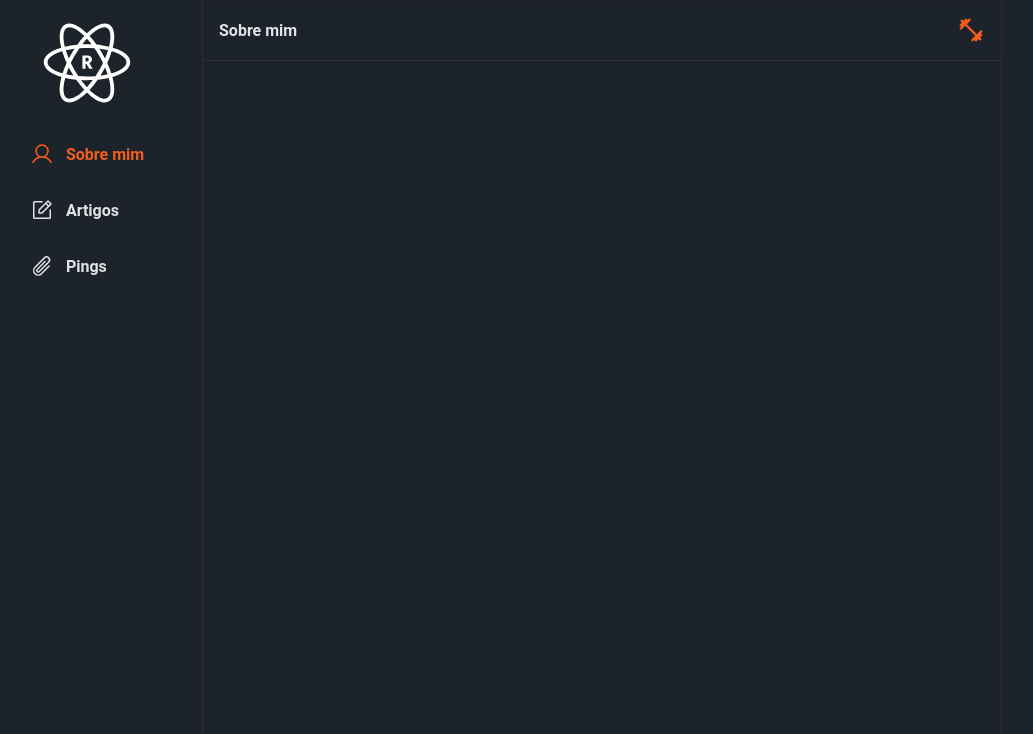
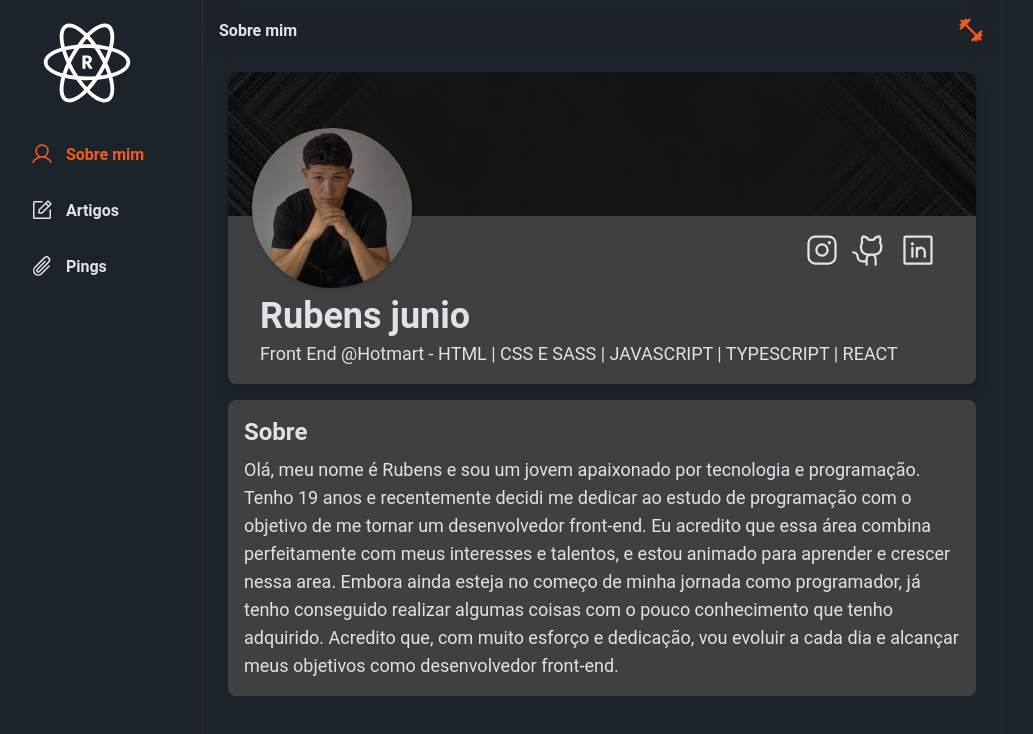
Before and after one commit to Rubensjuniors/app-blog, a Next.js app: page / in a window 1280 px wide. Shown: the top 734 px of the page, without its empty margins (153-1186 px from the left). Built offline with nearby package versions, Linux system fonts and the light colour scheme; a web font is replaced by a local one.

Commit message:
feat: adicionado cardes de profile e about na page sobre-mim

```diff
--- a/src/app/(pages)/artigos/page.tsx
+++ b/src/app/(pages)/artigos/page.tsx
@@ -1,5 +1,5 @@
 import React from 'react'
 
-const Artigos = () => <div>Artigos</div>
+const Artigos = () => <div className="mt-32 text-center text-4xl">Em breve</div>
 
 export default Artigos
--- a/src/app/(pages)/pings/page.tsx
+++ b/src/app/(pages)/pings/page.tsx
@@ -1,5 +1,5 @@
 import React from 'react'
 
-const Pings = () => <div>Pings</div>
+const Pings = () => <div className="mt-32 text-center text-4xl">Em breve</div>
 
 export default Pings
--- a/src/app/page.tsx
+++ b/src/app/page.tsx
@@ -1,7 +1,73 @@
-const Home = () => (
+import Image from 'next/image'
+
+import Card from '@/components/basic/Card'
+import Icon from '@/components/basic/Icons'
+
+import bannerProfile from '../../public/assets/img/photos/banner.jpeg'
+import photoProfile from '../../public/assets/img/photos/Photo_three.jpg'
+
+const About = () => (
   <>
-    <div></div>
+    <section className="mt-3 flex flex-col items-center gap-4 sm:px-4">
+      <Card classNames="drop-shadow-lg">
+        <div className="relative flex w-full justify-start">
+          <Image
+            className="h-32 w-[748px] object-cover sm:h-36 sm:rounded-t-lg"
+            src={bannerProfile}
+            alt="banner"
+          />
+          <div className="absolute top-16 ml-3 h-28 w-28 sm:top-14 sm:ml-6 sm:h-40 sm:w-40">
+            <Image
+              className="h-full w-full rounded-full object-cover shadow-md"
+              src={photoProfile}
+              alt={'my photo of profile'}
+            />
+          </div>
+        </div>
+        <nav className="flex items-center justify-between px-4 pb-1 pt-4">
+          <div></div>
+          <ul className="flex items-center gap-2 sm:mr-6 sm:gap-3">
+            <li>
+              <a href="https://www.instagram.com/eorubis">
+                <Icon id="instagram_icon-phosphor" iconSize={36} />
+              </a>
+            </li>
+            <li>
+              <a href="https://github.com/Rubensjuniors">
+                <Icon id="github_icon-phosphor" iconSize={36} />
+              </a>
+            </li>
+            <li>
+              <a href="https://www.linkedin.com/in/rubens-junio-603979250">
+                <Icon id="linkedin_icon-phosphor" iconSize={36} />
+              </a>
+            </li>
+          </ul>
+        </nav>
+        <div className="flex flex-col gap-1 px-4 pb-4 sm:px-8 sm:pt-6">
+          <h1 className="text-2xl font-bold sm:text-4xl">Rubens junio</h1>
+          <span className="text-sm sm:text-lg">
+            Front End @Hotmart - HTML | CSS E SASS | JAVASCRIPT | TYPESCRIPT |
+            REACT
+          </span>
+        </div>
+      </Card>
+
+      <Card title="Sobre" classNames="p-4 flex flex-col items-start gap-2">
+        <p className="leading-5 sm:text-lg">
+          Olá, meu nome é Rubens e sou um jovem apaixonado por tecnologia e
+          programação. Tenho 19 anos e recentemente decidi me dedicar ao estudo
+          de programação com o objetivo de me tornar um desenvolvedor front-end.
+          Eu acredito que essa área combina perfeitamente com meus interesses e
+          talentos, e estou animado para aprender e crescer nessa area. Embora
+          ainda esteja no começo de minha jornada como programador, já tenho
+          conseguido realizar algumas coisas com o pouco conhecimento que tenho
+          adquirido. Acredito que, com muito esforço e dedicação, vou evoluir a
+          cada dia e alcançar meus objetivos como desenvolvedor front-end.
+        </p>
+      </Card>
+    </section>
   </>
 )
 
-export default Home
+export default About
--- /dev/null
+++ b/src/components/basic/Card/index.tsx
@@ -0,0 +1,16 @@
+import { ReactNode } from 'react'
+
+type CardProps = {
+  children: ReactNode
+  classNames?: string
+  title?: string
+}
+
+const Card = ({ children, classNames, title }: CardProps) => (
+  <div className={`max-w-[748px] bg-card sm:rounded-lg ${classNames}`}>
+    {title && <h1 className="text-xl font-bold sm:text-2xl">{title}</h1>}
+    {children}
+  </div>
+)
+
+export default Card
--- a/src/components/basic/Icons/LibIcon/iconLib.tsx
+++ b/src/components/basic/Icons/LibIcon/iconLib.tsx
@@ -1,4 +1,12 @@
-import { NotePencil, Paperclip, User } from '@phosphor-icons/react'
+'use client'
+import {
+  GithubLogo,
+  InstagramLogo,
+  LinkedinLogo,
+  NotePencil,
+  Paperclip,
+  User
+} from '@phosphor-icons/react'
 
 import { iconProps } from '../types'
 
@@ -8,6 +16,9 @@ const IconLib = ({ id, iconSize }: iconProps) => {
   icons.set('artigos_icon-phosphor', <NotePencil size={iconSize} />)
   icons.set('sobre_icon-phosphor', <User size={iconSize} />)
   icons.set('pings_icon-phosphor', <Paperclip size={iconSize} />)
+  icons.set('instagram_icon-phosphor', <InstagramLogo size={iconSize} />)
+  icons.set('github_icon-phosphor', <GithubLogo size={iconSize} />)
+  icons.set('linkedin_icon-phosphor', <LinkedinLogo size={iconSize} />)
 
   const getCorrespondingIconLib = (id: string) =>
     icons.has(id) ? icons.get(id) : ''
--- a/src/components/structure/menu/header/index.tsx
+++ b/src/components/structure/menu/header/index.tsx
@@ -9,7 +9,7 @@ import Icon from '@/components/basic/Icons'
 import NavLink from '@/components/basic/NavLink'
 
 const headerClass =
-  'p-4 border-b border-ultils flex justify-between items-center sticky top-0 left-0 backdrop-blur-sm'
+  'z-10 p-4 flex justify-between items-center sticky top-0 left-0 backdrop-blur-lg'
 
 const Header = () => {
   const [title, setTitle] = useState('')
--- a/src/components/structure/menu/sidemenu/sidemenu-mobile/index.tsx
+++ b/src/components/structure/menu/sidemenu/sidemenu-mobile/index.tsx
@@ -5,7 +5,7 @@ import { sidemenuProps } from '../types'
 
 const SidemenuMobile = ({ sidemenuItems }: sidemenuProps) => (
   <>
-    <nav className="sticky bottom-0 left-0 flex w-full items-center bg-segundary">
+    <nav className="sticky bottom-0 left-0 z-10 flex w-full items-center bg-segundary">
       {sidemenuItems &&
         sidemenuItems.map((itensMenu) => (
           <NavLink
--- a/tailwind.config.js
+++ b/tailwind.config.js
@@ -13,13 +13,24 @@ export default {
         menuText: '#85898C',
         ultils: '#2F2F2F',
         default_text: '#E1E1E6',
-        oragen: '#f25d1d'
+        oragen: '#f25d1d',
+        card: '#404040'
       },
       spacing: {
         '0-auto': ['0px', 'auto']
       },
       width: {
         content: 'min(800px, 100%)'
+      },
+      screens: {
+        sm: '576px',
+        // => @media (min-width: 576px) { ... }
+
+        md: '960px',
+        // => @media (min-width: 960px) { ... }
+
+        lg: '1440px'
+        // => @media (min-width: 1440px) { ... }
       }
     }
   },
```
Also changed, not shown: public/assets/img/photos/banner.jpeg (added).
